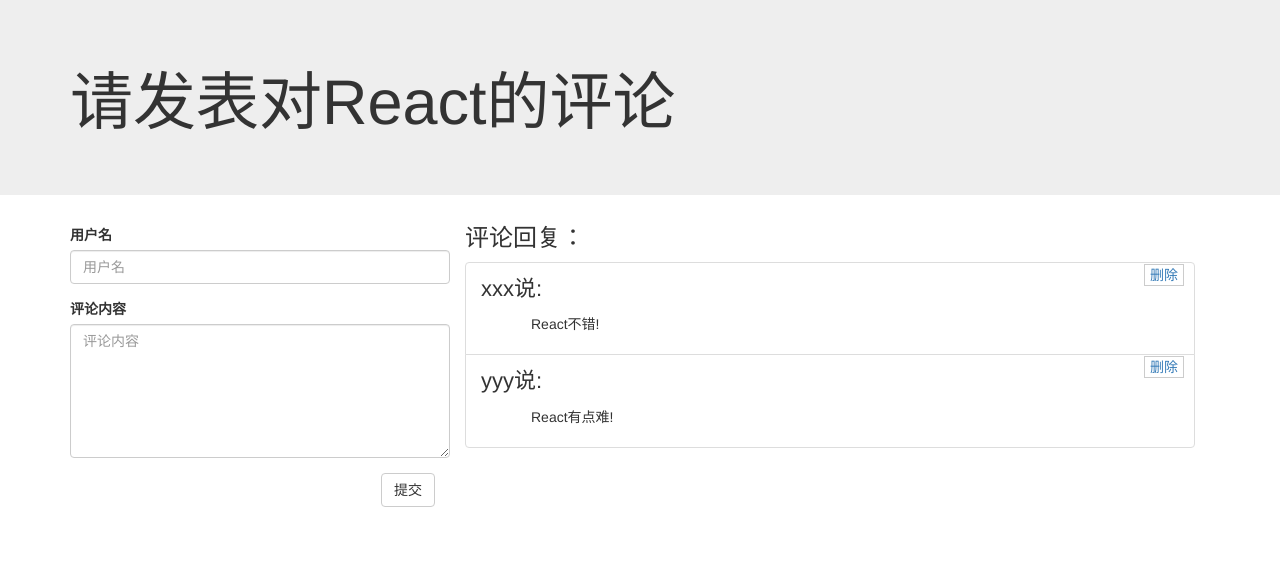
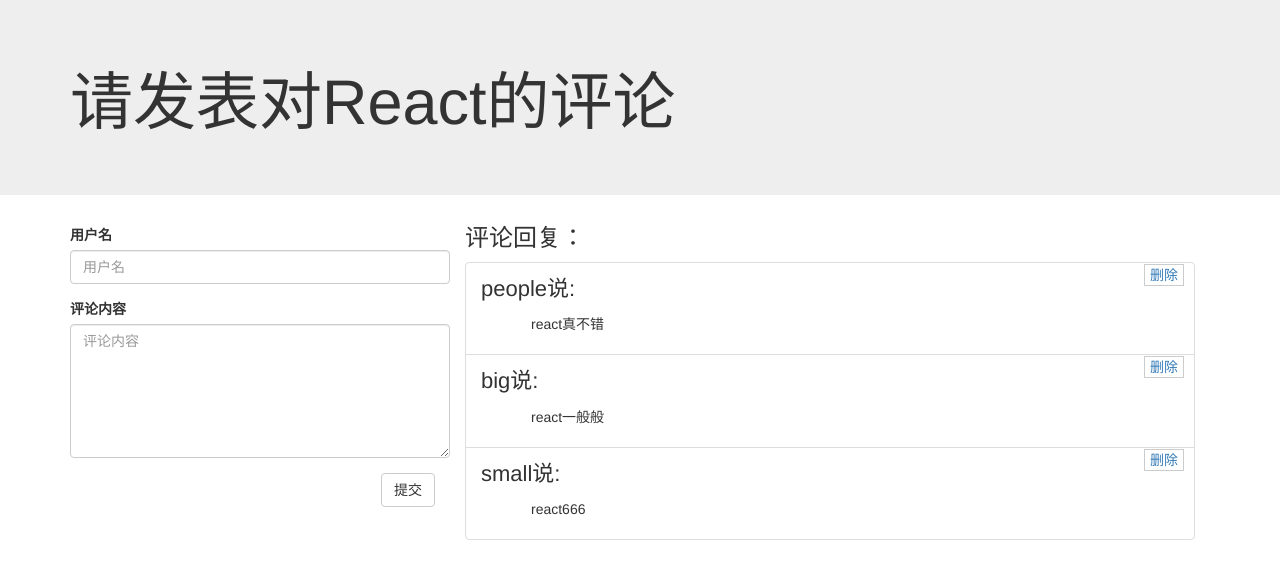
Before and after one commit to UserFengFeng/Demo-vue_cli, a Vue app: page / in a window 1280 px wide. Shown: the top 576 px of the page. Built offline with nearby package versions, Linux system fonts and the light colour scheme.

Commit message:
评论动态数据

```diff
--- a/src/App.vue
+++ b/src/App.vue
@@ -11,7 +11,7 @@
     </header>
     <div class="container">
       <add />
-      <list />
+      <list :comments="comments" />
     </div>
   </div>
 </template>
@@ -20,7 +20,13 @@
 import List from './components/List.vue'
 export default {
   data () {
-    return {}
+    return {
+      comments: [
+        { user: 'people', content: 'react真不错' },
+        { user: 'big', content: 'react一般般' },
+        { user: 'small', content: 'react666' }
+      ]
+    }
   },
 
   components: {
--- a/src/components/List.vue
+++ b/src/components/List.vue
@@ -3,29 +3,23 @@
     <h3 class="reply">评论回复：</h3>
     <h2 style='display: none'>暂无评论，点击左侧添加评论！！！</h2>
     <ul class="list-group">
-      <li class="list-group-item">
-        <div class="handle">
-          <a href="javascript:;">删除</a>
-        </div>
-        <p class="user"><span>xxx</span><span>说:</span></p>
-        <p class="centence">React不错!</p>
-      </li>
-      <li class="list-group-item">
-        <div class="handle">
-          <a href="javascript:;">删除</a>
-        </div>
-        <p class="user"><span>yyy</span><span>说:</span></p>
-        <p class="centence">React有点难!</p>
-      </li>
+      <item v-for="(comment, index) in comments" :key="index" :comment="comment" />
     </ul>
   </div>
 </template>
 
 <script>
+import Item from './Item.vue'
 export default {
+  props: {
+    comments: Object
+  },
   data () {
     return {
     }
+  },
+  components: {
+    Item
   }
 }
 </script>
@@ -33,32 +27,4 @@
 .reply {
   margin-top: 0px;
 }
-
-li {
-  transition: 0.5s;
-  overflow: hidden;
-}
-
-.handle {
-  width: 40px;
-  border: 1px solid #ccc;
-  background: #fff;
-  position: absolute;
-  right: 10px;
-  top: 1px;
-  text-align: center;
-}
-
-.handle a {
-  display: block;
-  text-decoration: none;
-}
-
-.list-group-item .centence {
-  padding: 0px 50px;
-}
-
-.user {
-  font-size: 22px;
-}
 </style>
--- a/src/components/item.vue
+++ b/src/components/item.vue
@@ -1,11 +1,16 @@
 <template>
-  <div class="">
-
-  </div>
+  <li class="list-group-item">
+    <div class="handle">
+      <a href="javascript:;">删除</a>
+    </div>
+    <p class="user">{{comment.user}}说:</p>
+    <p class="centence">{{comment.content}}</p>
+  </li>
 </template>
 
 <script>
 export default {
+  props: ['comment'],
   data () {
     return {
     }
@@ -13,4 +18,30 @@
 }
 </script>
 <style>
+li {
+  transition: 0.5s;
+  overflow: hidden;
+}
+
+.handle {
+  width: 40px;
+  border: 1px solid #ccc;
+  background: #fff;
+  position: absolute;
+  right: 10px;
+  top: 1px;
+  text-align: center;
+}
+
+.handle a {
+  display: block;
+  text-decoration: none;
+}
+.list-group-item .centence {
+  padding: 0px 50px;
+}
+
+.user {
+  font-size: 22px;
+}
 </style>
```
